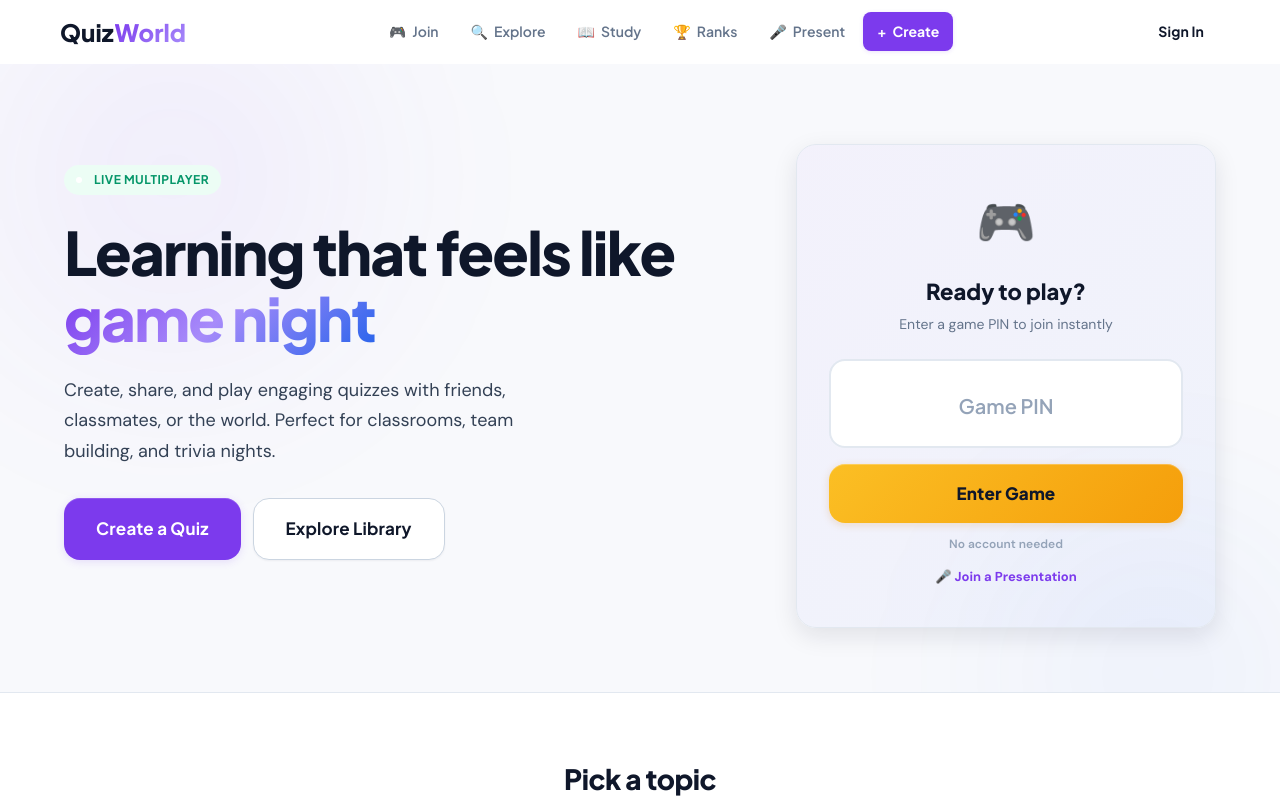
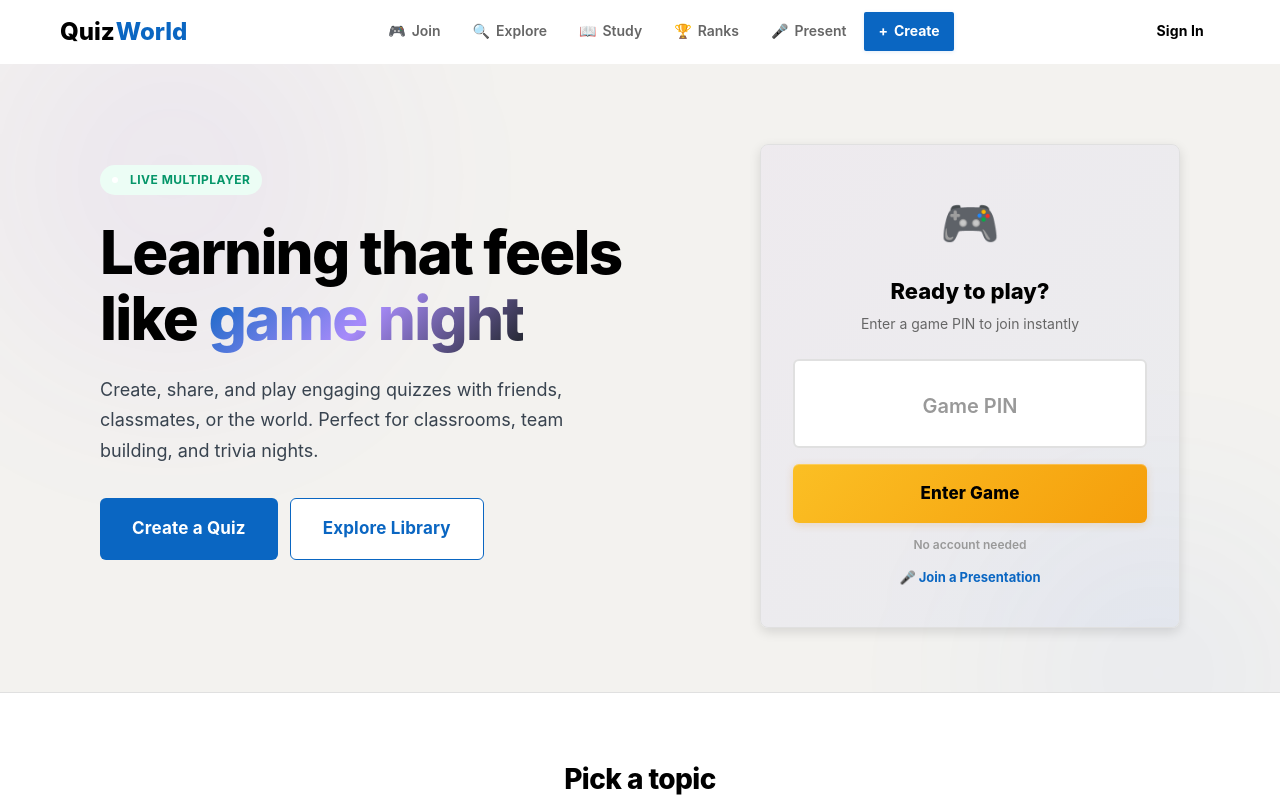
Before and after one commit to kevinmalana/quizworld, a Next.js app: page / in a window 1280 px wide. Shown: the top 800 px of the page. Built offline with nearby package versions, Linux system fonts and the light colour scheme; no server answers.

Commit message:
layout-linkedin: square corners, LinkedIn blue, flat shadows, system fonts

```diff
--- a/app/globals.css
+++ b/app/globals.css
@@ -2,36 +2,36 @@
 @import "../styles/components/present-pdf.css";
 
 :root {
-  /* ── Premium Color System ── */
-  --bg: #f8f9fc;
-  --bg-subtle: #f1f3f9;
+  /* ── LinkedIn-Style Color System ── */
+  --bg: #f3f2ef;
+  --bg-subtle: #e9e5df;
   --surface: #ffffff;
   --surface-raised: #ffffff;
 
-  --ink: #0f172a;
-  --ink-secondary: #334155;
-  --muted: #64748b;
-  --faint: #94a3b8;
-
-  --line: #e2e8f0;
-  --line-strong: #cbd5e1;
-  --border-dark: #1e293b;
-
-  /* Accent — Electric Violet */
-  --accent: #7c3aed;
-  --accent-hover: #6d28d9;
-  --accent-light: #ede9fe;
-  --accent-glow: rgba(124, 58, 237, 0.15);
-
-  /* Primary — Vivid Rose */
-  --primary: #e11d48;
-  --primary-light: #fff1f2;
-  --primary-glow: rgba(225, 29, 72, 0.12);
-
-  /* Secondary — Ocean Blue */
-  --secondary: #2563eb;
-  --secondary-light: #eff6ff;
-  --secondary-glow: rgba(37, 99, 235, 0.12);
+  --ink: #000000;
+  --ink-secondary: #38434f;
+  --muted: #666666;
+  --faint: #999999;
+
+  --line: #e0e0e0;
+  --line-strong: #c0c0c0;
+  --border-dark: #1d2226;
+
+  /* Accent — LinkedIn Blue */
+  --accent: #0a66c2;
+  --accent-hover: #004182;
+  --accent-light: #dce6f1;
+  --accent-glow: rgba(10, 102, 194, 0.12);
+
+  /* Primary — LinkedIn Blue (unified) */
+  --primary: #0a66c2;
+  --primary-light: #dce6f1;
+  --primary-glow: rgba(10, 102, 194, 0.10);
+
+  /* Secondary — Dark Navy */
+  --secondary: #1d2226;
+  --secondary-light: #f3f2ef;
+  --secondary-glow: rgba(29, 34, 38, 0.08);
 
   /* Success — Emerald */
   --success: #059669;
@@ -53,9 +53,9 @@
   --answer-d: #059669;
   --answer-d-surface: #ecfdf5;
 
-  /* Typography */
-  --font-body: "DM Sans", "Inter", system-ui, -apple-system, sans-serif;
-  --font-display: "Plus Jakarta Sans", "Inter", system-ui, sans-serif;
+  /* Typography — LinkedIn uses system fonts */
+  --font-body: -apple-system, system-ui, BlinkMacSystemFont, "Segoe UI", Roboto, "Helvetica Neue", Arial, sans-serif;
+  --font-display: -apple-system, system-ui, BlinkMacSystemFont, "Segoe UI", Roboto, "Helvetica Neue", Arial, sans-serif;
 
   /* Spacing scale */
   --space-xs: 0.25rem;
@@ -66,21 +66,21 @@
   --space-2xl: 3rem;
   --space-3xl: 4rem;
 
-  /* Radius */
-  --radius-sm: 8px;
-  --radius-md: 12px;
-  --radius-lg: 16px;
-  --radius-xl: 20px;
-  --radius-2xl: 24px;
+  /* Radius — LinkedIn square style */
+  --radius-sm: 2px;
+  --radius-md: 4px;
+  --radius-lg: 6px;
+  --radius-xl: 8px;
+  --radius-2xl: 8px;
   --radius-full: 9999px;
 
-  /* Shadows */
-  --shadow-sm: 0 1px 2px rgba(15, 23, 42, 0.05);
-  --shadow-md: 0 4px 12px rgba(15, 23, 42, 0.08);
-  --shadow-lg: 0 8px 24px rgba(15, 23, 42, 0.10);
-  --shadow-xl: 0 16px 48px rgba(15, 23, 42, 0.12);
-  --shadow-glow-accent: 0 0 0 1px var(--accent), 0 4px 16px var(--accent-glow);
-  --shadow-glow-success: 0 0 0 1px var(--success), 0 4px 16px var(--success-glow);
+  /* Shadows — flat LinkedIn style */
+  --shadow-sm: 0 1px 3px rgba(0,0,0,0.08);
+  --shadow-md: 0 2px 6px rgba(0,0,0,0.10);
+  --shadow-lg: 0 4px 12px rgba(0,0,0,0.12);
+  --shadow-xl: 0 6px 20px rgba(0,0,0,0.14);
+  --shadow-glow-accent: 0 0 0 1px var(--accent), 0 2px 8px var(--accent-glow);
+  --shadow-glow-success: 0 0 0 1px var(--success), 0 2px 8px var(--success-glow);
 
   /* Nav height */
   --nav-height: 64px;
@@ -111,7 +111,7 @@
 
 /* ── Layout ── */
 .container {
-  max-width: 1200px;
+  max-width: 1128px;
   margin: 0 auto;
   padding: 0 1.25rem;
 }
@@ -196,33 +196,33 @@
 .btn-primary {
   background: var(--accent);
   color: #fff;
-  box-shadow: 0 2px 8px var(--accent-glow), inset 0 1px 0 rgba(255,255,255,0.15);
+  box-shadow: none;
 }
 .btn-primary:hover {
   background: var(--accent-hover);
-  box-shadow: 0 4px 16px var(--accent-glow), inset 0 1px 0 rgba(255,255,255,0.15);
-  transform: translateY(-1px);
+  box-shadow: none;
+  transform: none;
 }
 .btn-primary:active {
-  transform: translateY(0);
-  box-shadow: 0 1px 4px var(--accent-glow);
+  transform: none;
+  box-shadow: none;
 }
 
 .btn-secondary {
   background: var(--surface);
-  color: var(--ink);
-  border: 1.5px solid var(--line-strong);
-  box-shadow: var(--shadow-sm);
+  color: var(--accent);
+  border: 1.5px solid var(--accent);
+  box-shadow: none;
 }
 .btn-secondary:hover {
-  background: var(--bg-subtle);
+  background: var(--accent-light);
   border-color: var(--accent);
   color: var(--accent);
-  box-shadow: var(--shadow-md);
-  transform: translateY(-1px);
+  box-shadow: none;
+  transform: none;
 }
 .btn-secondary:active {
-  transform: translateY(0);
+  transform: none;
 }
 
 .btn-accent {
@@ -452,10 +452,7 @@
 }
 .logo-quiz { color: var(--ink); }
 .logo-world {
-  background: linear-gradient(135deg, var(--accent), #a78bfa);
-  -webkit-background-clip: text;
-  -webkit-text-fill-color: transparent;
-  background-clip: text;
+  color: var(--accent);
 }
 
 .nav-primary {
```
